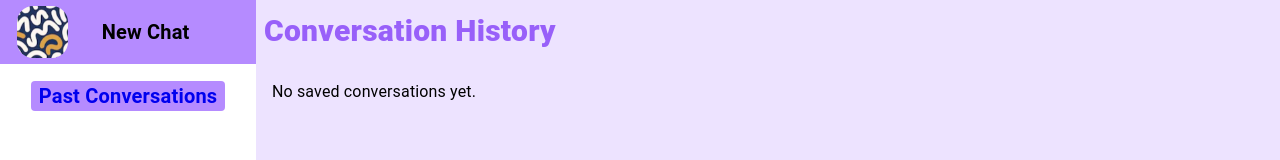
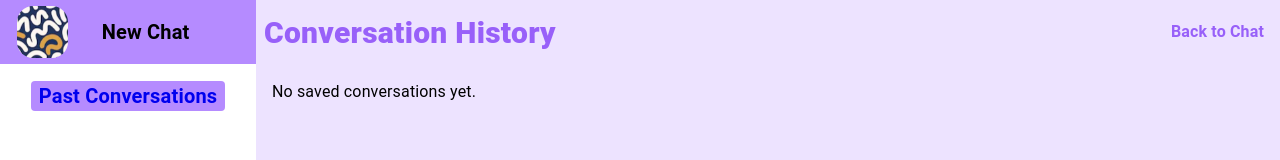
Before and after one commit to tandelkirtan/xbotai, a React (Create React App) app: page /history in a window 1280 px wide. Shown: the top 160 px of the page. Built offline with nearby package versions, Linux system fonts and the light colour scheme; some icons are missing.

Commit message:
home page added

```diff
--- a/src/pages/History.js
+++ b/src/pages/History.js
@@ -1,5 +1,6 @@
 import { Box, Typography, IconButton, useMediaQuery, useTheme, Drawer } from '@mui/material'
 import { useState, useEffect } from 'react'
+import { Link } from 'react-router'
 import MenuIcon from '@mui/icons-material/Menu'
 import { NewChat } from '../components/NewChat'
 import logo from "../assets/logo.png"
@@ -40,10 +41,13 @@ export const History = () => {
         <NewChat />
       )}
       <Box sx={{ width: isMobile ? "100%" : "80%", height: "100%", overflowY: "auto" }}>
-        <Box width="100%" height="8%">
+        <Box component="header" width="100%" height="8%" display="flex" alignItems="center" justifyContent="space-between">
           <Typography fontWeight={800} p={1} pl={isMobile ? 6 : 1} fontSize={30} color="#9860f9ff">
             Conversation History
           </Typography>
+          <Link to="/" href="/" style={{ textDecoration: 'none', marginRight: '16px' }}>
+            <Typography color="#9860f9ff" fontWeight={600}>Back to Chat</Typography>
+          </Link>
         </Box>
         <Box p={2}>
           {savedChats.length === 0 ? (
```
